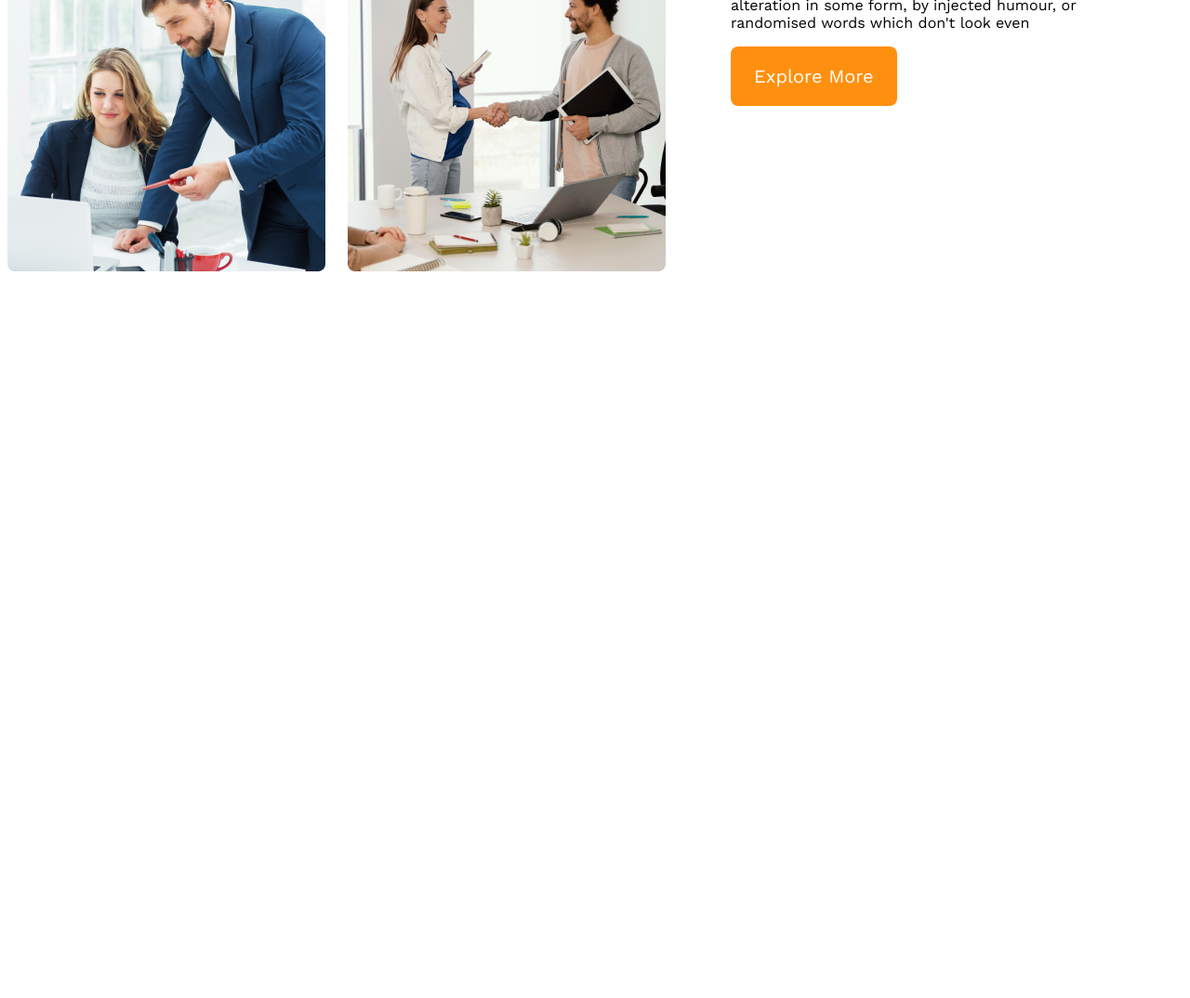
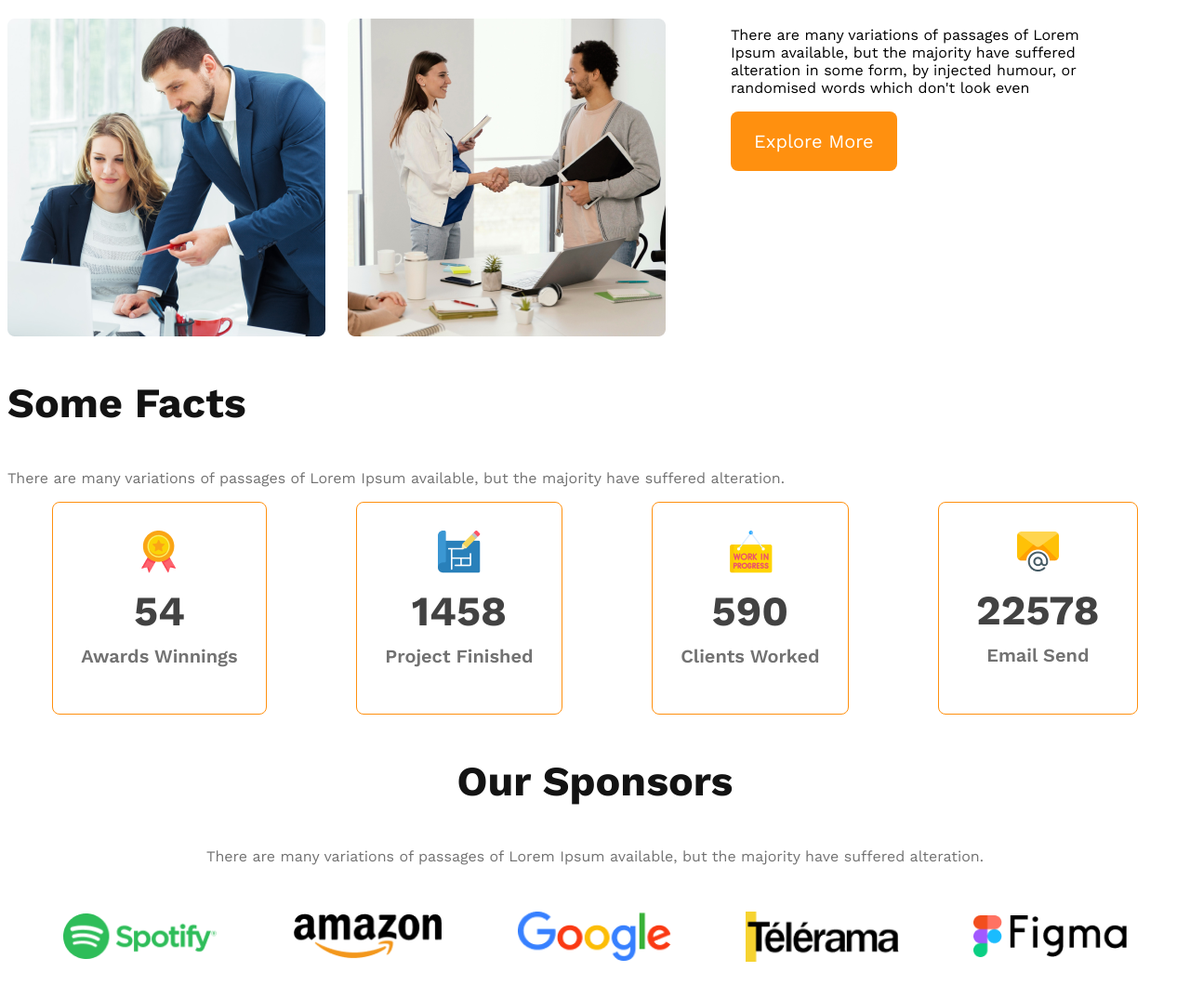
Before and after one commit to emondewan20/g3-architects-website, a plain HTML site: page index.html in a window 1280 px wide. Shown: the part 1437-2511 px from the top of the page at 93% size. Before the commit the page ends 1737 px from the top, so only its background shows below. Drawn offline with nearby package versions, Linux system fonts and the light colour scheme.

Commit message:
added the sponsors-img-container

```diff
--- a/index.html
+++ b/index.html
@@ -9,7 +9,7 @@
 <body>
     <header>
         <nav>
-            <h3 class="nav-title">G3 Architects</h3>
+            <h3 class="section-title">G3 Architects</h3>
             <ul>
                 <li><a href="">Home</a></li>
                 <li><a href="">About</a></li>
@@ -20,14 +20,14 @@
         <div class="banner">
             <div class="banner-content">
                 <h1 class="banner-title">Brand New Group of Architects</h1>
-                <p class="banner-description">There are many variations of passages of Lorem Ipsum available, but the majority have suffered alteration in some form, by injected humour, or randomised words which don't look even</p>
+                <p class="tex-light-gray">There are many variations of passages of Lorem Ipsum available, but the majority have suffered alteration in some form, by injected humour, or randomised words which don't look even</p>
                 <button class="btn-primary">Explore More</button>
             </div>
             <img src="images/banner.png" alt="">
         </div>
     </header>
     <main>
-        <!-- features section start -->
+        <!-- teams section start -->
 
         <section class="teams-container">
             <div class="teams-img-container">
@@ -37,9 +37,53 @@
                 <img src="images/team4.png" alt="">
             </div>
             <div class="teams-content">
-                <h3 class="teams-title"><span class="quick-list">Quick list</span> <span>of Our</span> <span class="text-features">Features</span></h3>
+                <h3 class="teams-title"><span class="quick-list tex-light-gray">Quick list</span> <span>of Our</span> <span class="text-features">Features</span></h3>
                 <p class="teams-description">There are many variations of passages of Lorem Ipsum available, but the majority have suffered alteration in some form, by injected humour, or randomised words which don't look even</p>
                 <button class="btn-primary">Explore More</button>
+            </div>
+        </section>
+        <!-- features section -->
+        <section class="features">
+
+        </section>
+        <!-- facts section -->
+        <section class="facts">
+            <h3 class="section-title">Some Facts</h3>
+            <p class="tex-light-gray">There are many variations of passages of Lorem Ipsum available, but the majority have suffered alteration.</p>
+            <div class="facts-card-container">
+                <!-- .card*4>img+h2.card-stats+p.card-title -->
+                <div class="card">
+                    <img src="images/icons/ribon.png" alt="">
+                    <h2 class="card-stats">54</h2>
+                    <p class="card-title tex-light-gray">Awards Winnings</p>
+                </div>
+                <div class="card">
+                    <img src="images/icons/projects.png" alt="">
+                    <h2 class="card-stats">1458</h2>
+                    <p class="card-title tex-light-gray">Project Finished</p>
+                </div>
+                <div class="card">
+                    <img src="images/icons/customers.png" alt="">
+                    <h2 class="card-stats">590</h2>
+                    <p class="card-title tex-light-gray">Clients Worked</p>
+                </div>
+                <div class="card">
+                    <img src="images/icons/email.png" alt="">
+                    <h2 class="card-stats">22578</h2>
+                    <p class="card-title tex-light-gray">Email Send</p>
+                </div>
+            </div>
+        </section>
+        <!-- sponsors section -->
+        <section class="sponsors">
+            <h3 class="section-title">Our Sponsors</h3>
+            <p class="tex-light-gray">There are many variations of passages of Lorem Ipsum available, but the majority have suffered alteration.</p>
+            <div class="sponsors-img-container">
+                <img src="images/sponsors/spotify.png" alt="">
+                <img src="images/sponsors/amazon.png" alt="">
+                <img src="images/sponsors/google.png" alt="">
+                <img src="images/sponsors/telerama.png" alt="">
+                <img src="images/sponsors/figma.png" alt="">
             </div>
         </section>
     </main>
--- a/styles/architects.css
+++ b/styles/architects.css
@@ -6,6 +6,11 @@
     font-family: 'Open Sans', sans-serif;
     font-family: 'Work Sans', sans-serif;
 }
+
+.tex-light-gray {
+    color: #727272;
+}
+
 
 .btn-primary {
     border-radius: 8px;
@@ -16,6 +21,12 @@
     color: #fff;
     cursor: pointer;
     border: 0;
+}
+
+.section-title {
+    color: #131313;
+    font-size: 2.8rem;
+    font-weight: 700;
 }
 
 /* header styles */
@@ -31,11 +42,7 @@ nav {
     align-items: center;
 }
 
-.nav-title {
-    color: #131313;
-    font-size: 2.8rem;
-    font-weight: 700;
-}
+
 
 nav>ul {
     display: flex;
@@ -66,9 +73,6 @@ nav li a {
     color: #131313;
 }
 
-.banner-description {
-    color: #727272;
-}
 
 .banner img {
     margin-top: 20px;
@@ -76,33 +80,12 @@ nav li a {
 }
 
 
-/* responsive media queries */
-@media screen and (max-width:576px) {
-    header {
-        padding: 20px;
-    }
 
-    nav {
-        flex-direction: column;
-    }
-}
-
-/* tablet or medium devices */
-@media screen and (min-width:576px) and (max-width:960px) {
-    header {
-        padding: 50px;
-    }
-
-    nav {
-        flex-direction: column;
-    }
-
-}
 
 /* main styles */
 main {
     max-width: 1440px;
-    margin: 0 auto;
+    margin: 70px auto;
 }
 
 /* teams styles */
@@ -127,7 +110,6 @@ main {
 }
 
 .teams-title .quick-list {
-    color: #727272;
     font-weight: 500;
 }
 
@@ -135,3 +117,93 @@ main {
     color: #FF900E;
     font-weight: 700;
 }
+
+/* facts section */
+.facts-card-container {
+    display: flex;
+    justify-content: space-around;
+}
+
+.facts-card-container .card {
+    border-radius: 8px;
+    border: 1px solid #FF900E;
+    text-align: center;
+    padding: 30px;
+}
+
+.facts-card-container .card-title {
+    font-weight: 600;
+    font-size: 1.25rem;
+    margin-top: 5px;
+}
+
+.facts-card-container .card-stats {
+    font-size: 2.8rem;
+    color: #424242;
+    margin: 10px;
+    margin-bottom: 10px;
+}
+
+/* sponsors styles */
+.sponsors{
+    text-align: center;
+}
+
+.sponsors-img-container{
+    margin-top: 50px;
+    display: flex;
+    justify-content: space-evenly;
+    align-items: center;
+    gap: 20px;
+}
+.sponsors-img-container img{
+    width: 165px;
+}
+
+
+
+
+
+
+/* responsive media queries */
+@media screen and (max-width:576px) {
+    header {
+        padding: 20px;
+    }
+
+    nav,
+    .teams-container,
+    .facts-card-container,
+    .sponsors-img-container {
+        flex-direction: column;
+    }
+
+    .teams-img-container {
+        grid-template-columns: 1fr;
+    }
+
+    .teams-content,
+    .facts-card-container {
+        padding-left: 20px;
+        padding-right: 20px;
+    }
+
+    .facts-card-container {
+        gap: 20px;
+    }
+
+}
+
+/* tablet or medium devices */
+@media screen and (min-width:576px) and (max-width:960px) {
+    header {
+        padding: 50px;
+    }
+
+    nav,
+    .teams-container,
+    .sponsors-img-container {
+        flex-direction: column;
+    }
+
+}
```
